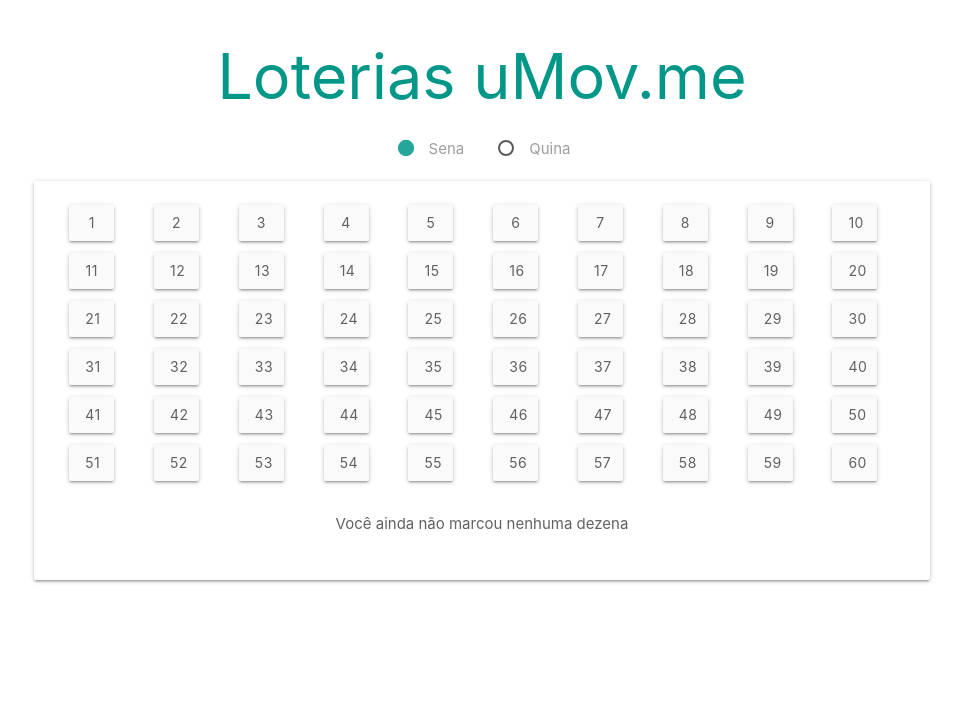
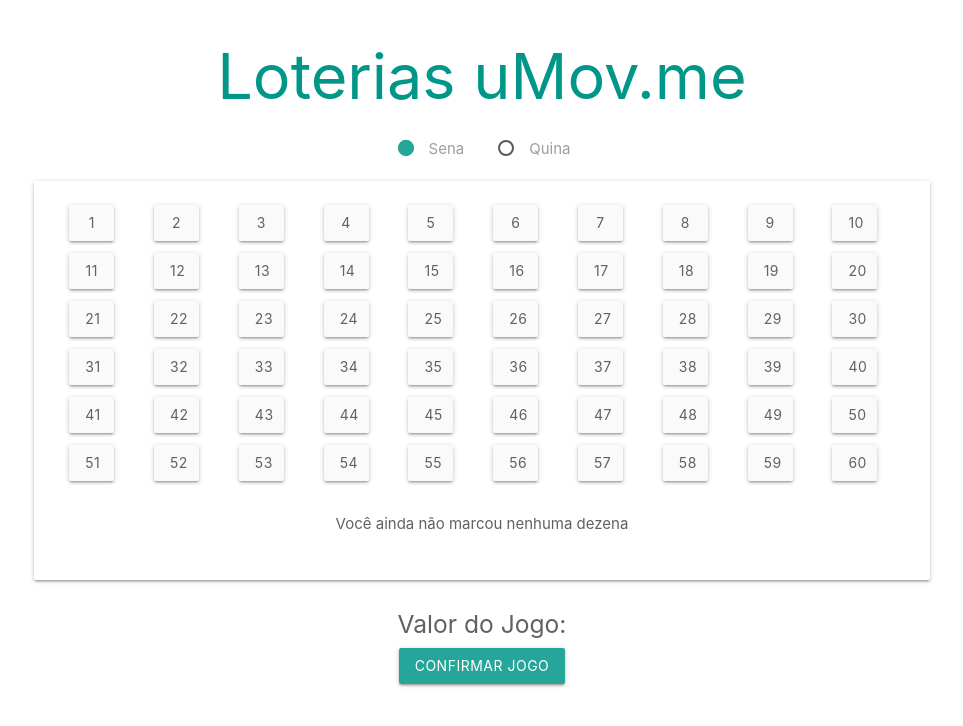
Before and after one commit to eduardomitkus/vue-lottery-card, a Vue app: page /#/ in a window 1280 px wide. Shown: the top 726 px of the page, without its empty margins (158-1121 px from the left). Built offline with nearby package versions, Linux system fonts and the light colour scheme.

Commit message:
Adicionado componente para mostrar precificação e para confirmar o jogo

```diff
--- /dev/null
+++ b/src/components/ConfirmGame.vue
@@ -0,0 +1,17 @@
+<template>
+  <div class="center row grey-text text-darken-2">
+    <div class="col s12">
+      <h5>Valor do Jogo: </h5>
+    </div>
+    <div class="col s12">
+      <button class="btn waves-effect waves-light" type="submit" name="action">Confirmar Jogo</button>
+    </div>
+  </div>
+
+</template>
+
+<script>
+export default {
+  name: 'ConfirmGame'
+}
+</script>
--- a/src/views/Home.vue
+++ b/src/views/Home.vue
@@ -2,23 +2,21 @@
   <div class="container">
     <switch-game />
     <lottery-card/>
+    <confirm-game />
   </div>
 </template>
 
 <script>
+import ConfirmGame from '../components/ConfirmGame.vue'
 import LotteryCard from '../components/LotteryCard'
 import SwitchGame from '../components/SwitchGame'
 
 export default {
   name: 'Home',
-  data() {
-    return {
-      typeGame: ''
-    }
-  },
   components: {
     LotteryCard,
-    SwitchGame
+    SwitchGame,
+    ConfirmGame
   },
 }
 </script>
```
